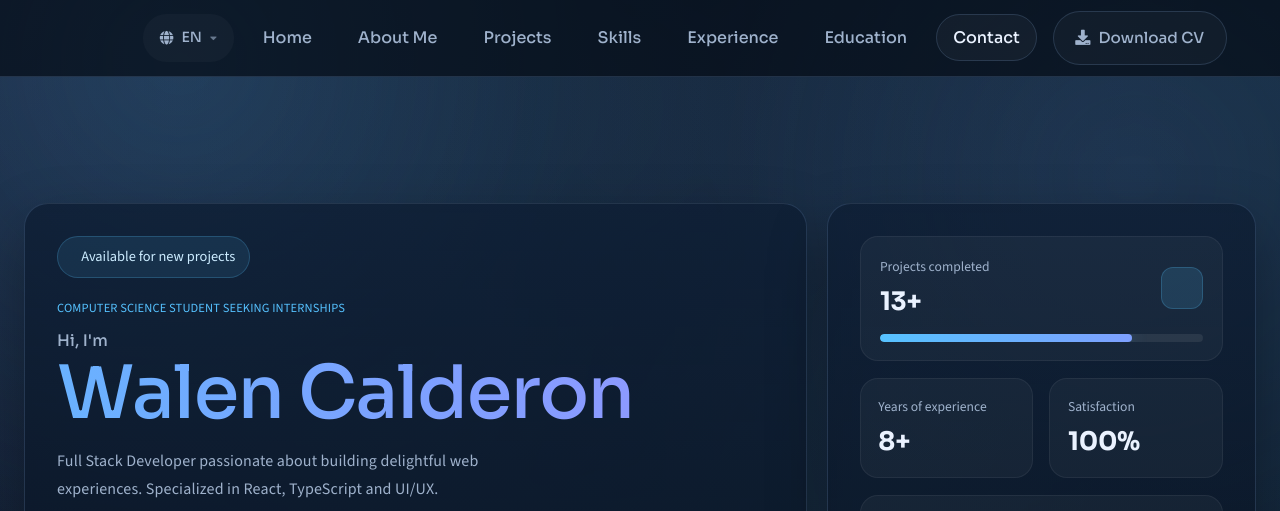
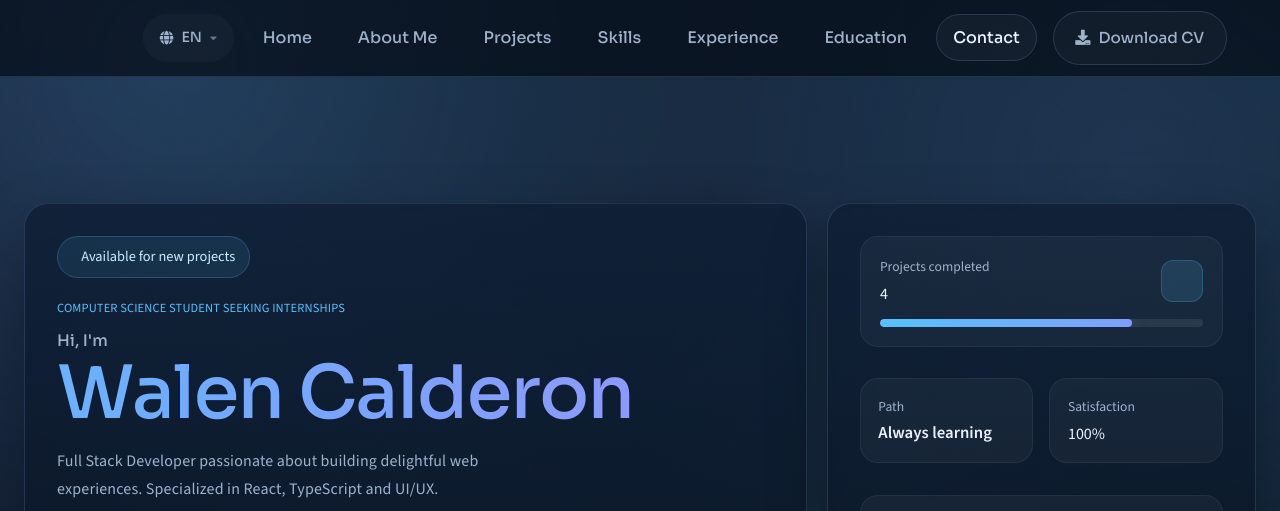
Before and after one commit to Walasbrrr/Portfolio, an Astro site: page / in a window 1280 px wide. Shown: the top 511 px of the page. Built offline with nearby package versions, Linux system fonts and the light colour scheme; Astro itself is replaced by a stand-in of ours; some packages are replaced by stand-ins of ours; some icons are missing.

Commit message:
changing some data from the project

```diff
--- a/src/components/Hero.tsx
+++ b/src/components/Hero.tsx
@@ -89,7 +89,7 @@ export default function Hero() {
                         <div className="stat-hero-top">
                             <div>
                                 <div className="stat-hero-label">{t("heroStatsProjectsDoneLabel")}</div>
-                                <div className="stat-hero-value">13+</div>
+                                <div className="stat-hero-value">4</div>
                             </div>
                             <div className="stat-hero-icon" aria-hidden="true">
                                 <i className="fas fa-sparkles"></i>
@@ -102,8 +102,8 @@ export default function Hero() {
 
                     <div className="stat-hero-grid">
                         <div className="stat-hero">
-                            <div className="stat-hero-label">{t("heroStatsYearsLabel")}</div>
-                            <div className="stat-hero-value">8+</div>
+                            <div className="stat-hero-label">{t("heroStatsJourneyLabel")}</div>
+                            <div className="stat-hero-value stat-hero-value-text">{t("heroStatsJourneyValue")}</div>
                         </div>
                         <div className="stat-hero">
                             <div className="stat-hero-label">{t("heroStatsSatisfactionLabel")}</div>
--- a/src/context/LanguageContext.tsx
+++ b/src/context/LanguageContext.tsx
@@ -85,6 +85,8 @@ export const translations = {
     heroCtaDownloadCv: "Download CV",
     heroStatsProjectsDoneLabel: "Projects completed",
     heroStatsYearsLabel: "Years of experience",
+    heroStatsJourneyLabel: "Path",
+    heroStatsJourneyValue: "Always learning",
     heroStatsSatisfactionLabel: "Satisfaction",
     heroSpecialtiesLabel: "Specialties"
   },
@@ -169,6 +171,8 @@ export const translations = {
     heroCtaDownloadCv: "Descargar CV",
     heroStatsProjectsDoneLabel: "Proyectos completados",
     heroStatsYearsLabel: "Años de experiencia",
+    heroStatsJourneyLabel: "Camino",
+    heroStatsJourneyValue: "Siempre aprendiendo",
     heroStatsSatisfactionLabel: "Satisfacción",
     heroSpecialtiesLabel: "Especialidades"
   }
--- a/src/i18n/translations.ts
+++ b/src/i18n/translations.ts
@@ -80,6 +80,8 @@ export const translations = {
     heroCtaDownloadCv: "Download CV",
     heroStatsProjectsDoneLabel: "Projects completed",
     heroStatsYearsLabel: "Years of experience",
+    heroStatsJourneyLabel: "Path",
+    heroStatsJourneyValue: "Always learning",
     heroStatsSatisfactionLabel: "Satisfaction",
     heroSpecialtiesLabel: "Specialties",
     contactMessage: "If you have an opportunity, an idea, or just want to say hi, my inbox is always open. I'll try my best to get back to you as soon as possible.",
@@ -176,6 +178,8 @@ export const translations = {
     heroCtaDownloadCv: "Descargar CV",
     heroStatsProjectsDoneLabel: "Proyectos completados",
     heroStatsYearsLabel: "Años de experiencia",
+    heroStatsJourneyLabel: "Camino",
+    heroStatsJourneyValue: "Siempre aprendiendo",
     heroStatsSatisfactionLabel: "Satisfacción",
     heroSpecialtiesLabel: "Especialidades",
     contactMessage: "Si tienes una oportunidad, una idea, o simplemente quieres saludar, mi bandeja de entrada siempre está abierta. Me esforzaré por responderte lo antes posible.",
--- a/src/styles/globals.css
+++ b/src/styles/globals.css
@@ -507,12 +507,11 @@
     margin-bottom: 0.35rem;
   }
 
-  .stat-hero-value {
-    font-family: var(--font-heading);
-    font-weight: 700;
-    font-size: 1.6rem;
-    color: var(--foreground);
-    letter-spacing: -0.01em;
+  .stat-hero-value-text {
+    font-size: 1.05rem;
+    font-weight: 600;
+    line-height: 1.25;
+    letter-spacing: normal;
   }
 
   .stat-hero-top {
```
